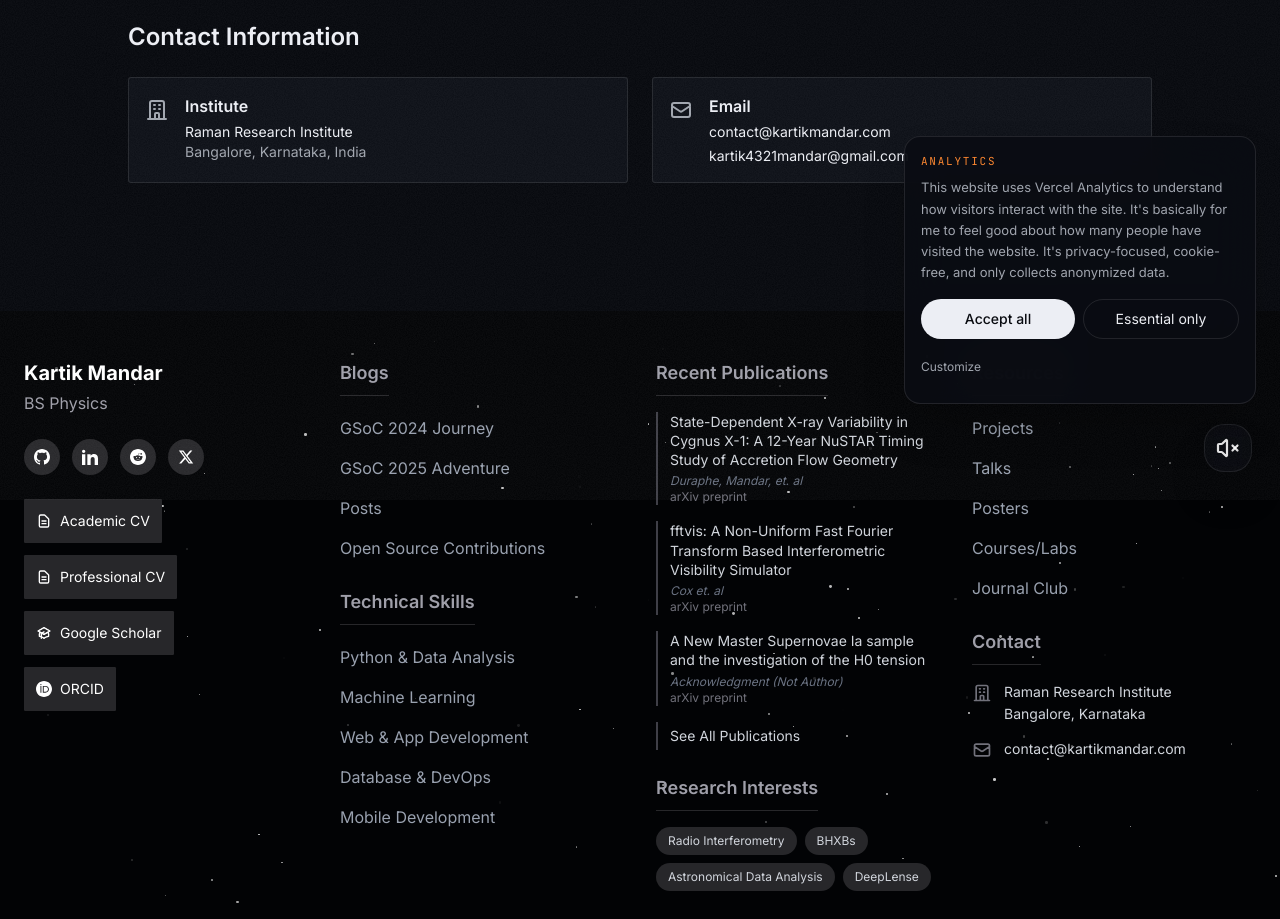
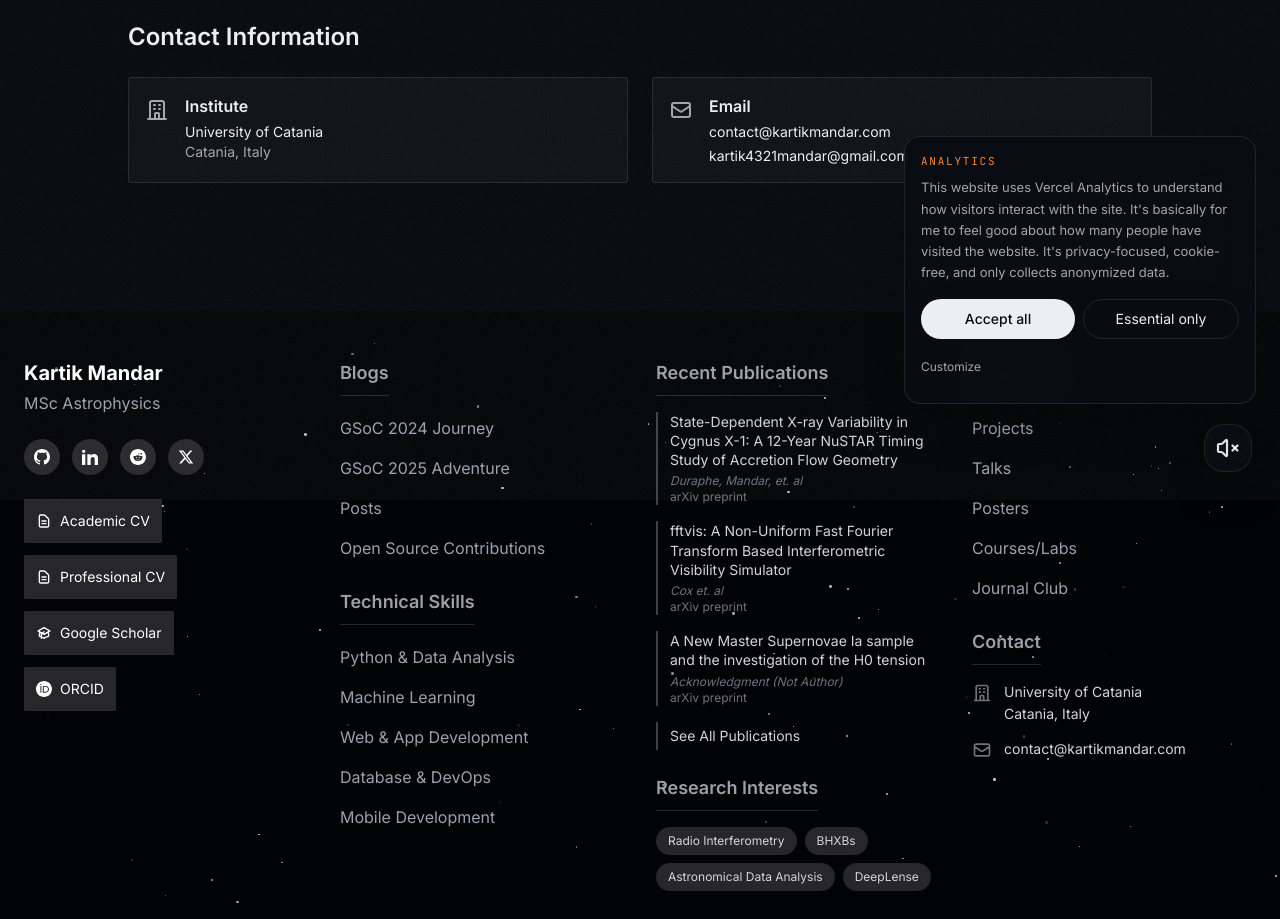
Before and after one commit to kartikmandar/kartikmandar, a Next.js app: page /contact in a window 1280 px wide. Shown: the part 300-1219 px from the top of the page. Built offline with nearby package versions, Linux system fonts and the light colour scheme; no server answers.

Commit message:
fix: show MSc Astrophysics and Catania in the footer and contact page

```diff
--- a/src/Footer/Component.tsx
+++ b/src/Footer/Component.tsx
@@ -227,7 +227,7 @@ export function Footer() {
           <div className="sm:col-span-2 lg:col-span-1">
             <div className="mb-4 sm:mb-6">
               <h3 className="text-lg sm:text-xl font-bold mb-1">Kartik Mandar</h3>
-              <p className="text-zinc-400 mb-2 text-sm sm:text-base">BS Physics</p>
+              <p className="text-zinc-400 mb-2 text-sm sm:text-base">MSc Astrophysics</p>
             </div>
 
             {/* Social links */}
@@ -370,13 +370,13 @@ export function Footer() {
               <Link href="/contact" className="hover:text-white transition-colors">Contact</Link>
             </h4>
             <div className="space-y-3 text-sm">
-              <a href="https://www.rri.res.in/" target="_blank" rel="noopener noreferrer" className="flex gap-3 items-start hover:text-white transition-colors group">
+              <a href="https://www.unict.it/" target="_blank" rel="noopener noreferrer" className="flex gap-3 items-start hover:text-white transition-colors group">
                 <svg xmlns="http://www.w3.org/2000/svg" className="h-4 w-4 sm:h-5 sm:w-5 text-zinc-500 flex-shrink-0 mt-0.5 group-hover:text-zinc-300 transition-colors" fill="none" viewBox="0 0 24 24" stroke="currentColor">
                   <path strokeLinecap="round" strokeLinejoin="round" strokeWidth={2} d="M19 21V5a2 2 0 00-2-2H7a2 2 0 00-2 2v16m14 0h2m-2 0h-5m-9 0H3m2 0h5M9 7h1m-1 4h1m4-4h1m-1 4h1m-5 10v-5a1 1 0 011-1h2a1 1 0 011 1v5m-4 0h4" />
                 </svg>
                 <div className="text-gray-300 text-sm leading-relaxed group-hover:text-white">
-                  Raman Research Institute<br />
-                  Bangalore, Karnataka
+                  University of Catania<br />
+                  Catania, Italy
                 </div>
               </a>
               <a href="mailto:contact@kartikmandar.com" className="flex gap-3 items-start hover:text-white transition-colors group">
--- a/src/app/(frontend)/contact/page.tsx
+++ b/src/app/(frontend)/contact/page.tsx
@@ -47,14 +47,14 @@ export default async function ContactPage() {
                 <h3 className="font-semibold text-foreground mb-1">Institute</h3>
                 <p className="text-muted-foreground text-sm">
                   <a
-                    href="https://www.rri.res.in/"
+                    href="https://www.unict.it/"
                     target="_blank"
                     rel="noopener noreferrer"
                     className="text-primary hover:text-primary/80 transition-colors"
                   >
-                    Raman Research Institute
+                    University of Catania
                   </a><br />
-                  Bangalore, Karnataka, India
+                  Catania, Italy
                 </p>
               </div>
             </div>
```
